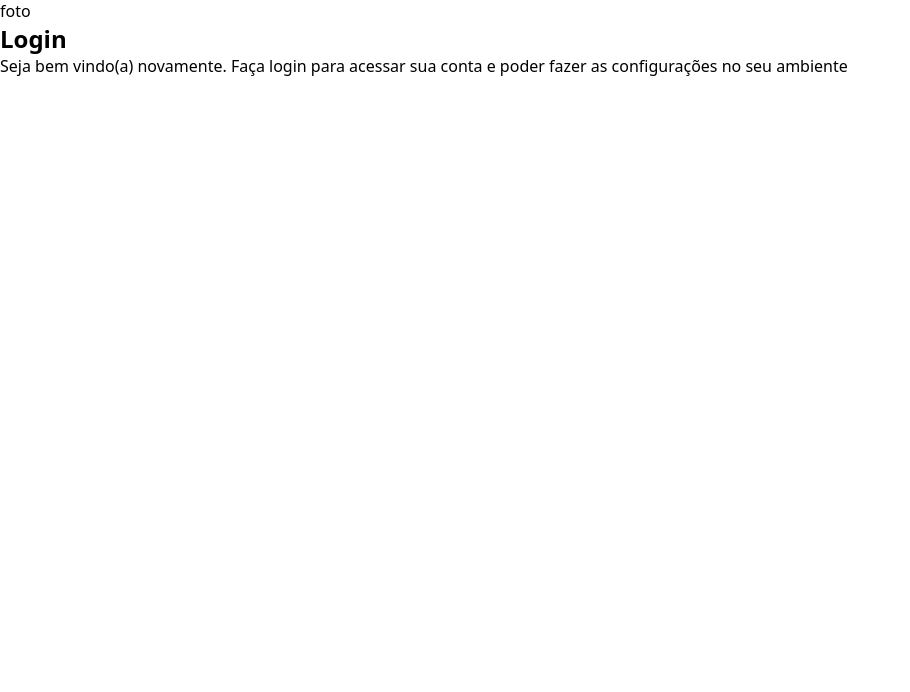
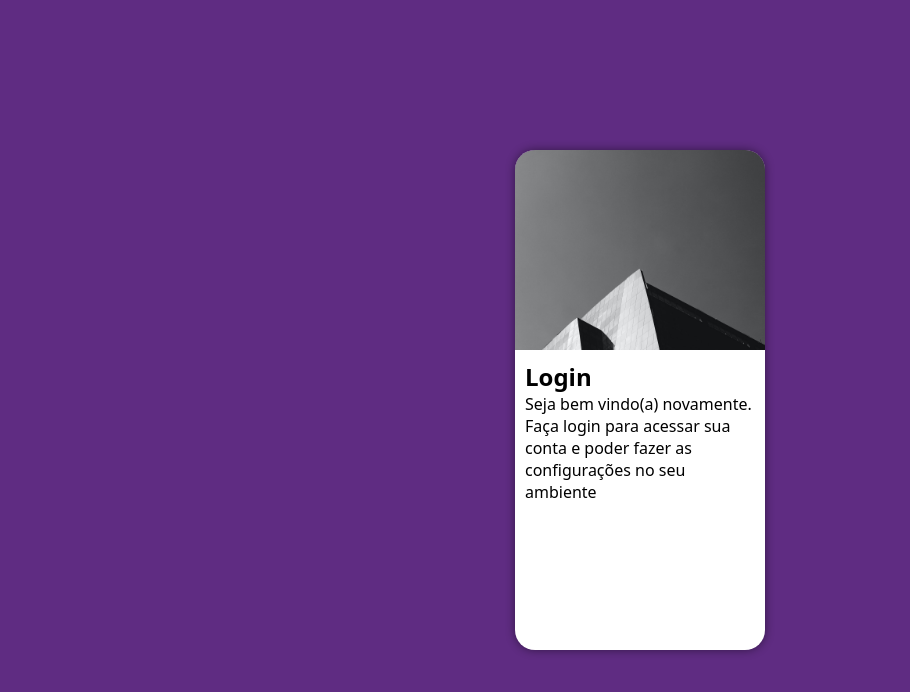
Before and after one commit to RodVerruck/projeto-login, a plain HTML site: page index.html in a window 1280 px wide. Shown: the whole page, without its empty margins (0-910 px from the left). Drawn offline with Linux system fonts and the light colour scheme.

Commit message:
modificado CSS

```diff
--- a/estilos/style.css
+++ b/estilos/style.css
@@ -12,3 +12,41 @@
     margin: 0;
     box-sizing: border-box;
 }
+
+body, html {
+    background-color: #5f2c82;
+    height: 100vh;
+    width: 100vw;
+}
+
+main {
+    position: relative;
+    height: 100vh;
+    width: 100vw;
+}
+
+section#login {
+    position: absolute;
+    top: 50%;
+    left: 50%;
+    transform: translate(-50%, -50%);
+    overflow: hidden;
+
+    background-color: white;
+    width: 250px;
+    height: 500px;
+    border-radius: 20px;
+    box-shadow: 0px 0px 10px rgba(0, 0, 0, 0.466);
+}
+
+section#login > div#imagem {
+    display: block;
+    background: #5f2c82 url(../imagens/pexels-bruno-thethe-2747596.jpg) no-repeat;
+    background-size: cover;
+    height: 200px;
+}
+
+section#login > div#formulario {
+    display: block;
+    padding: 10px;
+}
--- a/index.html
+++ b/index.html
@@ -11,7 +11,7 @@
     <main>
         <section id="login">
             <div id="imagem">
-                foto
+                <!--Aqui vai a imagem nas CSS-->
             </div>
             <div id="formulario">
                 <h1>Login</h1>
```
